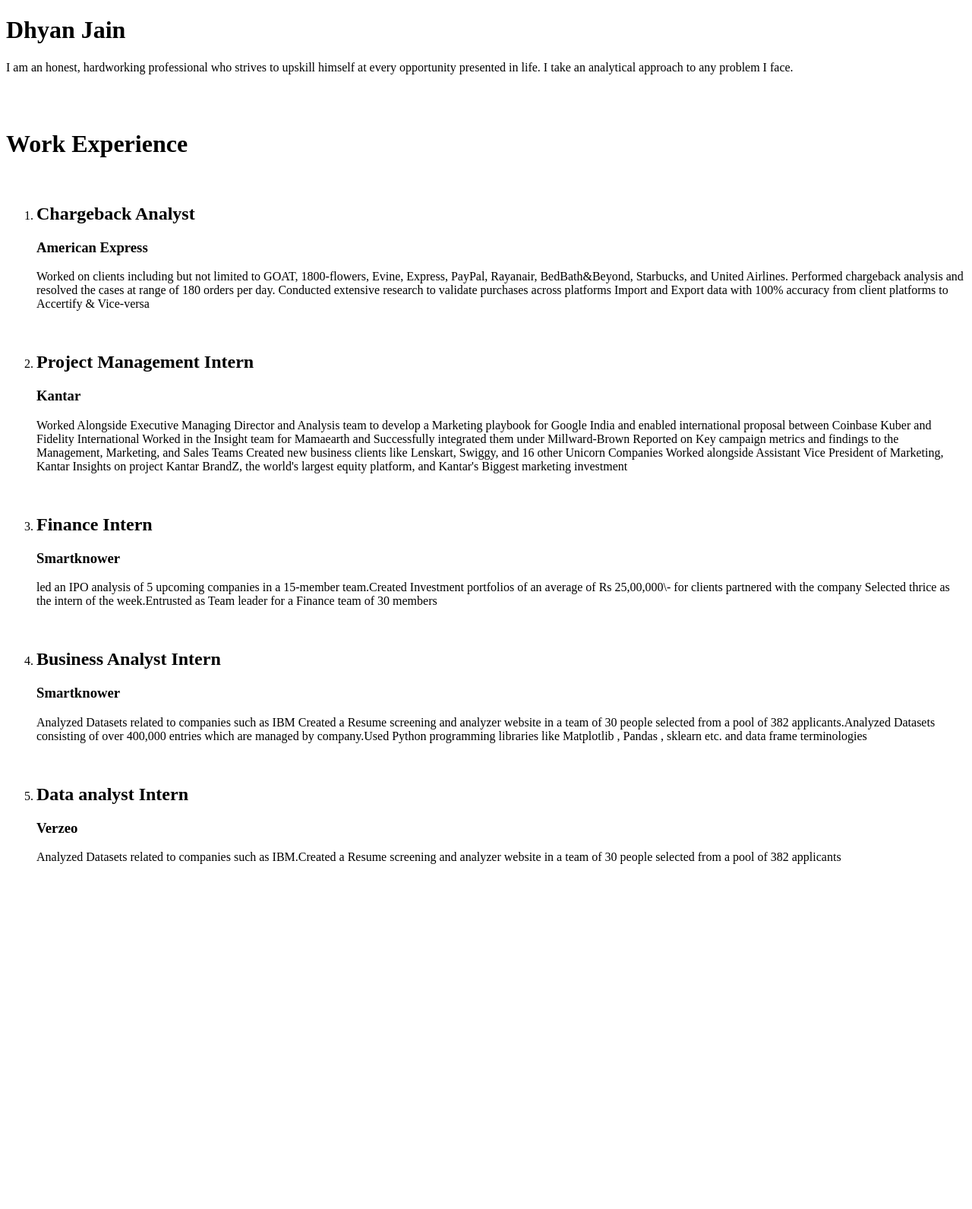
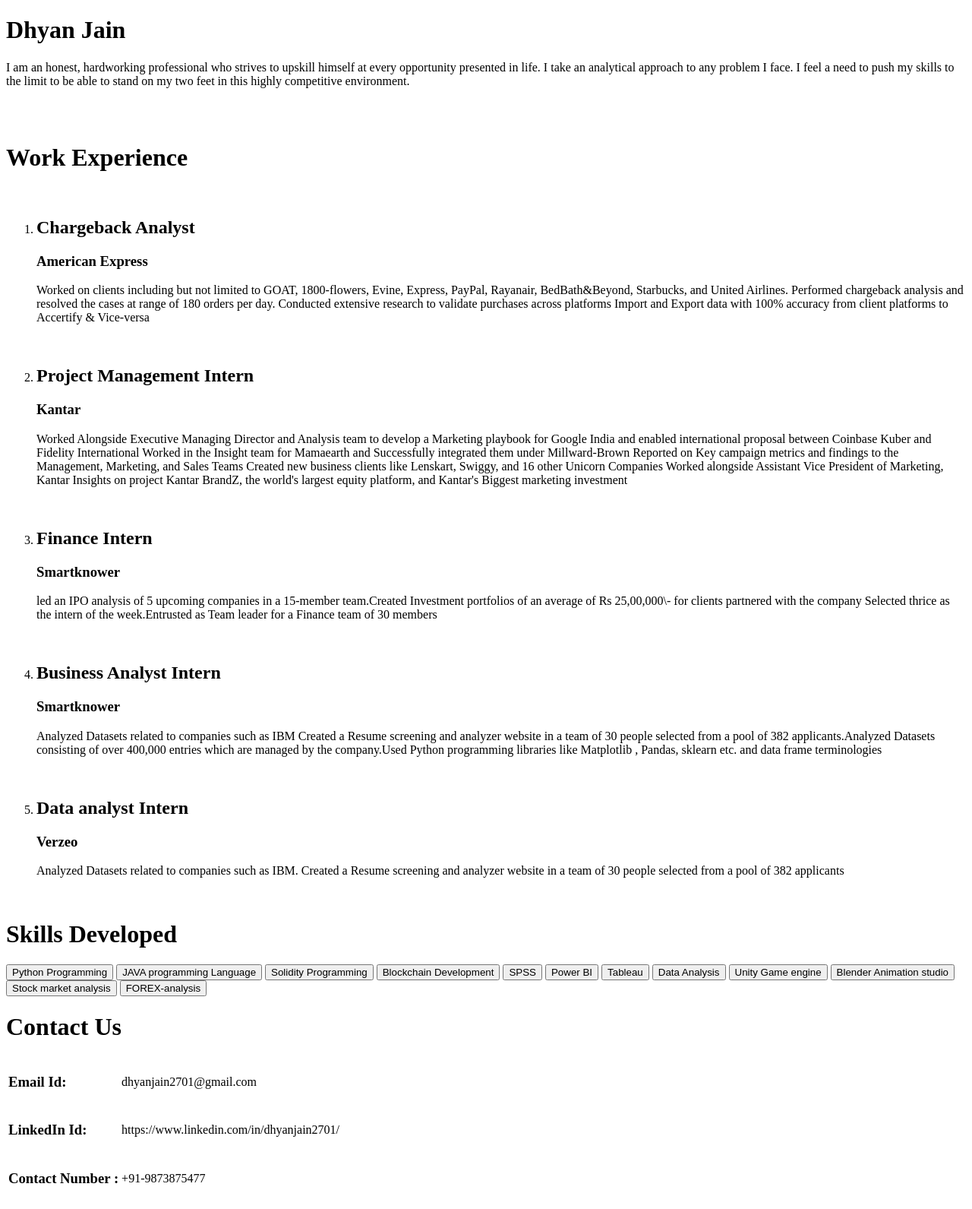
Before and after one commit to DreamRealization/Portfolio-Website, a Flask app: page / in a window 1280 px wide. Shown: the whole page at 76% size. Before the commit the page ends 1137 px from the top, so only its background shows below. Run offline with Flask 2, Linux system fonts and the light colour scheme.

Commit message:
Added Contact us and Skill developed in webpage. Initial context completed. Need to proceed with the looks

```diff
--- a/templates/home.html
+++ b/templates/home.html
@@ -1,19 +1,21 @@
 <!DOCTYPE html>
 <html>
+
   <head>
     <title> Dhyan Jain Portfolio webpage</title>
   </head>
+
+
   <body>
     <h1> Dhyan Jain</h1>
 
-    <p>I am an honest, hardworking professional who strives to upskill himself at every opportunity presented in life. I take an analytical approach to any problem I face. </p>
+    <p>I am an honest, hardworking professional who strives to upskill himself at every opportunity presented in life. I take an analytical approach to any problem I face. I feel a need to push my skills to the limit to be able to stand on my two feet in this highly competitive environment. </p>
 
     <br>
     <br>
 
     <h1> Work Experience</h1>
     <br>
-
     <ol>
       <li>
         <h2> Chargeback Analyst </h2>
@@ -51,7 +53,7 @@
         <h2> Business Analyst Intern </h2>
         <h3> Smartknower</h3>
         <p>Analyzed Datasets related to companies such as IBM
-Created a Resume screening and analyzer website in a team of 30 people selected from a pool of 382 applicants.Analyzed Datasets consisting of over 400,000 entries which are managed by company.Used Python programming libraries like Matplotlib , Pandas , sklearn etc. and data frame terminologies
+Created a Resume screening and analyzer website in a team of 30 people selected from a pool of 382 applicants.Analyzed Datasets consisting of over 400,000 entries which are managed by the company.Used Python programming libraries like Matplotlib , Pandas, sklearn etc. and data frame terminologies
 </p>
         <br>
 
@@ -59,10 +61,46 @@
       <li>
         <h2> Data analyst Intern </h2>
         <h3> Verzeo</h3>
-        <p>Analyzed Datasets related to companies such as IBM.Created a Resume screening and analyzer website in a team of 30 people selected from a pool of 382 applicants
+        <p>Analyzed Datasets related to companies such as IBM. Created a Resume screening and analyzer website in a team of 30 people selected from a pool of 382 applicants
 </p>
       </li>
     </ol>
+
+    <br>
+
+    <h1> Skills Developed</h1>
+    <button> Python Programming</button>
+    <button> JAVA programming Language</button>
+    <button> Solidity Programming</button>
+    <button> Blockchain Development</button>
+    <button> SPSS</button>
+    <button> Power BI</button>
+    <button> Tableau</button>
+    <button> Data Analysis</button>
+    <button> Unity Game engine</button>
+    <button> Blender Animation studio</button>
+    <button> Stock market analysis</button>
+    <button> FOREX-analysis</button>
+
+    <br>
+
+
+    <h1> Contact Us </h1>
+
+    <table>
+      <tr>
+        <td> <h3>Email Id:</h3> </td>
+        <td> <p> dhyanjain2701@gmail.com</p></td>
+      </tr>
+      <tr>
+        <td><h3>LinkedIn Id:</h3></td>
+        <td><p>https://www.linkedin.com/in/dhyanjain2701/</p></td>
+      </tr>
+      <tr>
+        <td> <h3>Contact Number :</h3></td>
+        <td><p>+91-9873875477</p></td>
+      </tr>
+    </table>
 
 
 
```
